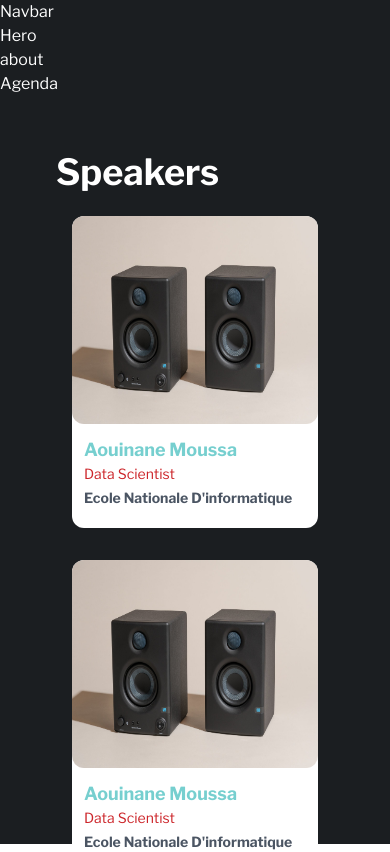
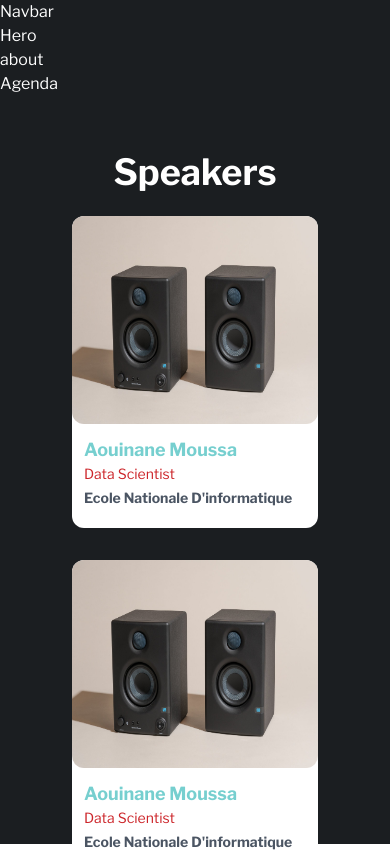
Before and after one commit to MarouaneBenbetka/AI-Summit, a React (Vite) app: page / in a window 390 px wide. Shown: the top 852 px of the page. Built offline with nearby package versions, Linux system fonts and the light colour scheme.

Commit message:
fix: made the speakers title mobile responsive

```diff
--- a/src/sections/Speakers.jsx
+++ b/src/sections/Speakers.jsx
@@ -3,7 +3,7 @@
 const Speakers = () => {
   return (
     <div className="p-14 flex flex-col font-libre-franklin">
-      <h1 className="text-4xl font-bold ">Speakers</h1>
+      <h1 className="text-4xl font-bold text-center md:text-left">Speakers</h1>
       <div className="flex justify-around w-full flex-wrap mt-2 ">
         {speakers.map((speaker) => (
           <div
```
